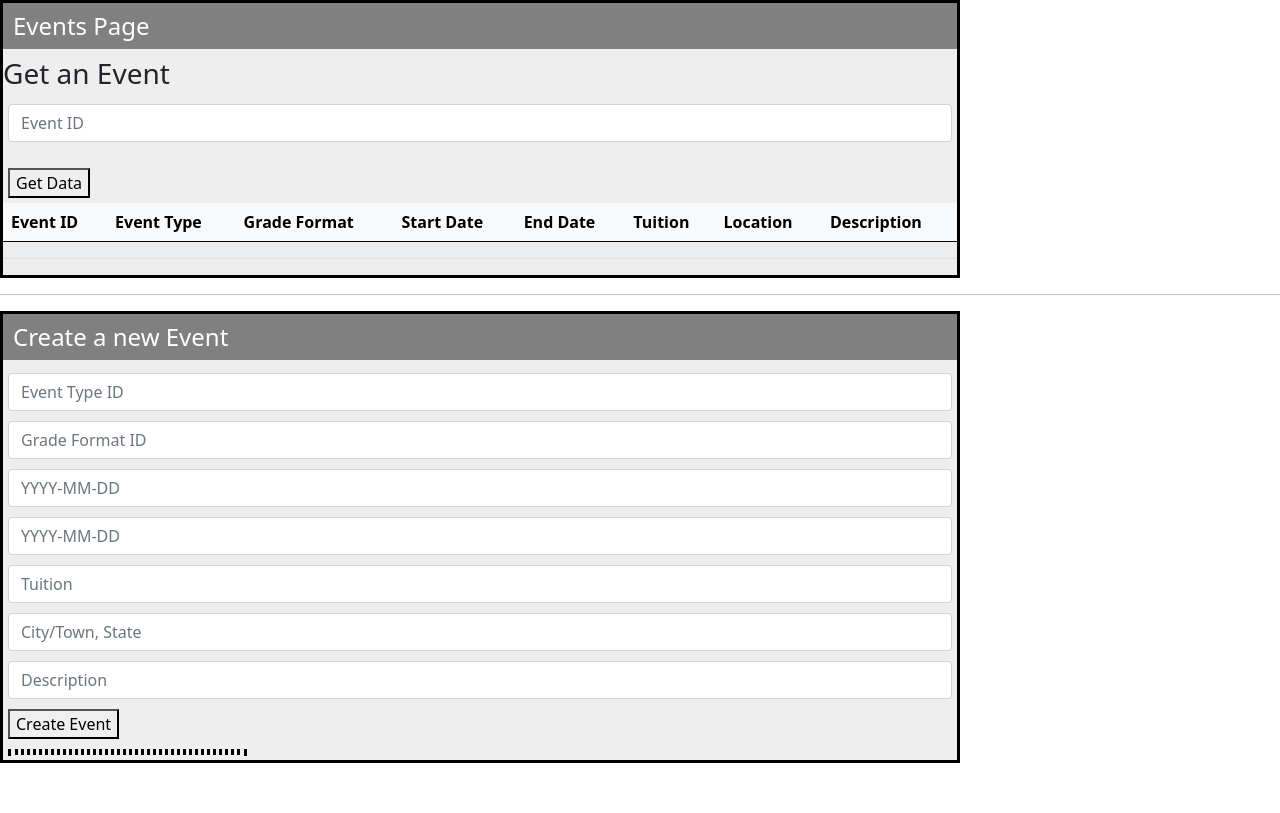
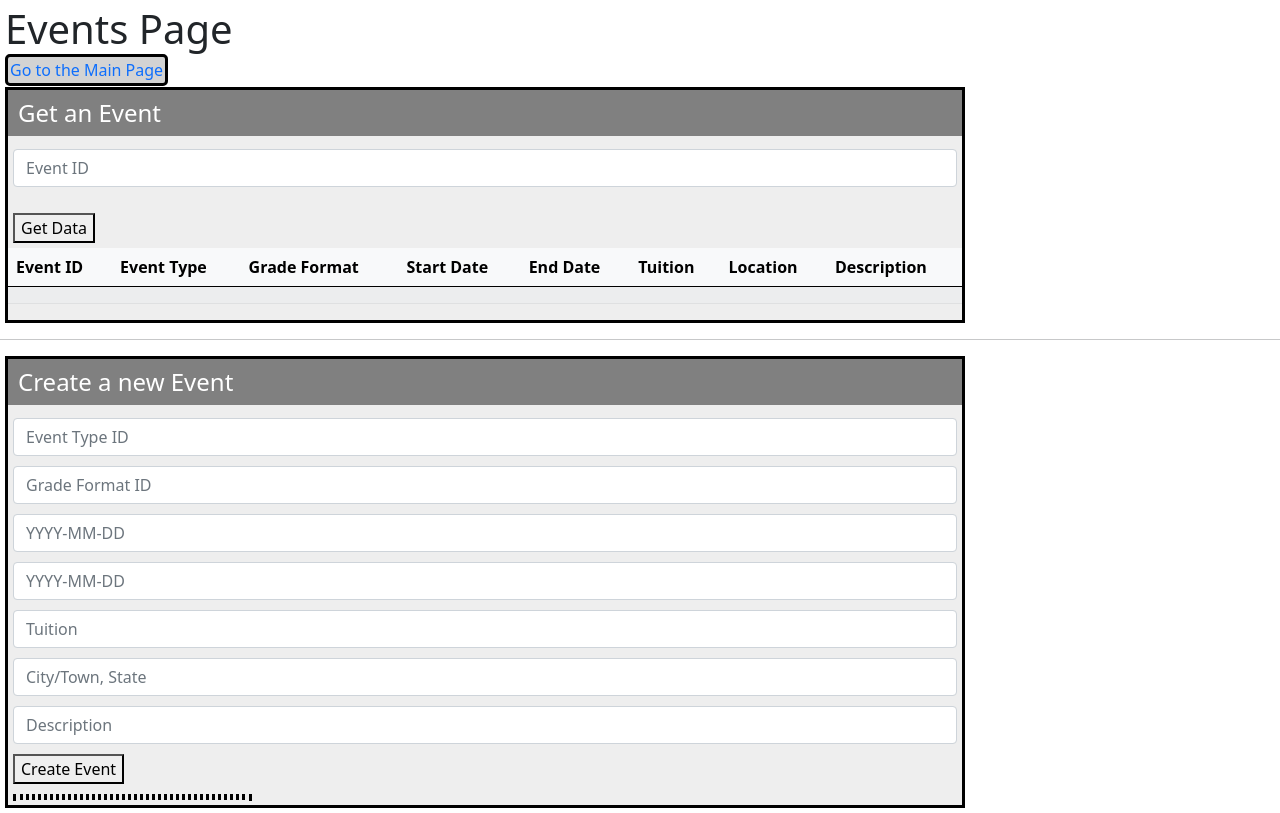
Before and after one commit to SeanGRev/TuitionSystem, a plain HTML site: page JScript/Pages/events.html in a window 1280 px wide. Drawn offline with nearby package versions, Linux system fonts and the light colour scheme.

```diff
--- a/JScript/Pages/events.html
+++ b/JScript/Pages/events.html
@@ -36,12 +36,36 @@
               width: 25%;
               text-align: center;
             }
+
+            a{
+                border: solid black;
+                background-color: lightgray;
+                text-decoration: none;
+                border-radius: 5px;
+                padding: 2px;
+                margin:5px 5px;
+            }
+
+            a:hover {
+                color: black;
+            }
+
+            fieldset{
+              margin: 5px 5px;
+            }
+
+            h1{
+              margin: 5px 5px;
+            }
         </style>
     </head>
     <body>
+      <h1> Events Page </h1>
+        <div>
+          <a href = "../index.html"> Go to the Main Page</a>
+        </div>
         <fieldset>
-          <legend> Events Page </legend>
-          <h3> Get an Event </h3>
+          <legend> Get an Event </legend>
 
           <div class="input-group mb-3">
               <input id = "EventIdInput" type="number" class="form-control" placeholder="Event ID" aria-label="EventID" aria-describedby="basic-addon1">
```
Also changed, not shown: JScript/Pages/reimbursements.html (+20 -0 lines), JScript/Pages/requests.html (+24 -0 lines), JScript/index.html (+24 -0 lines).
